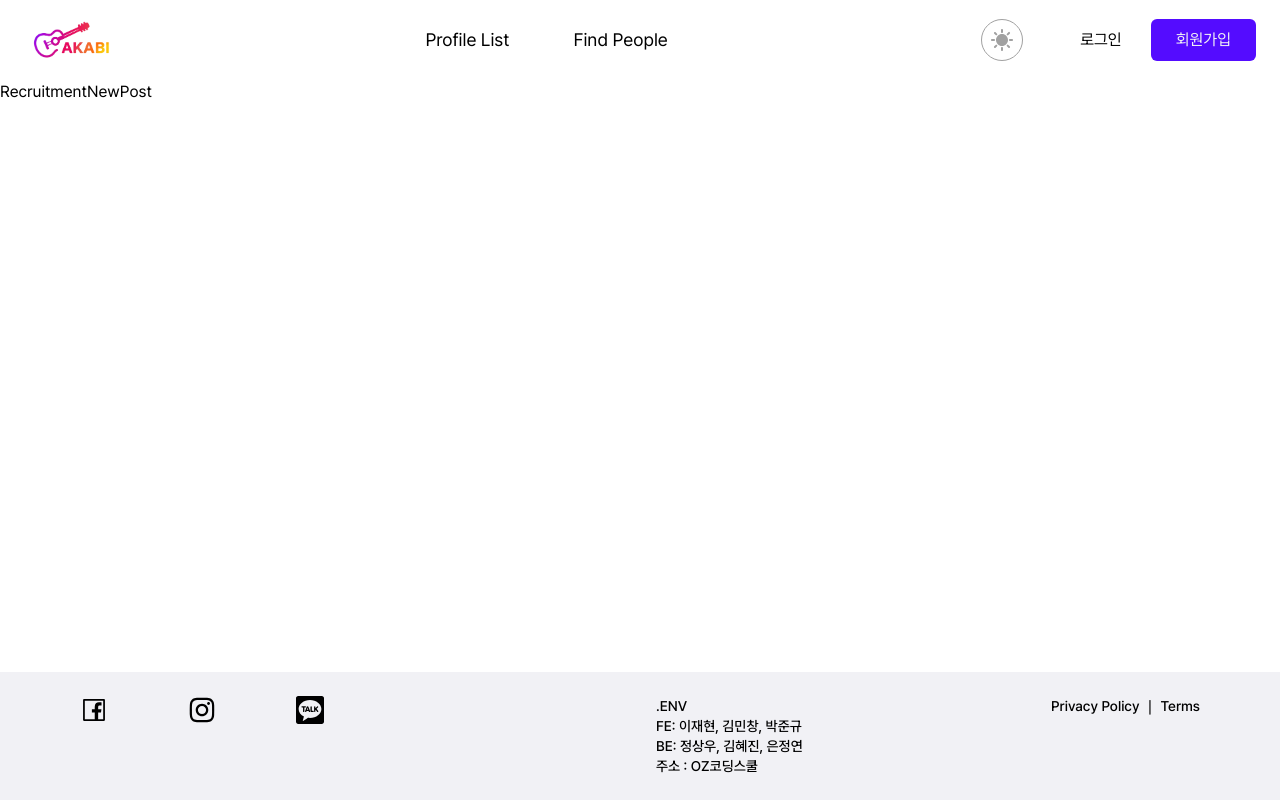
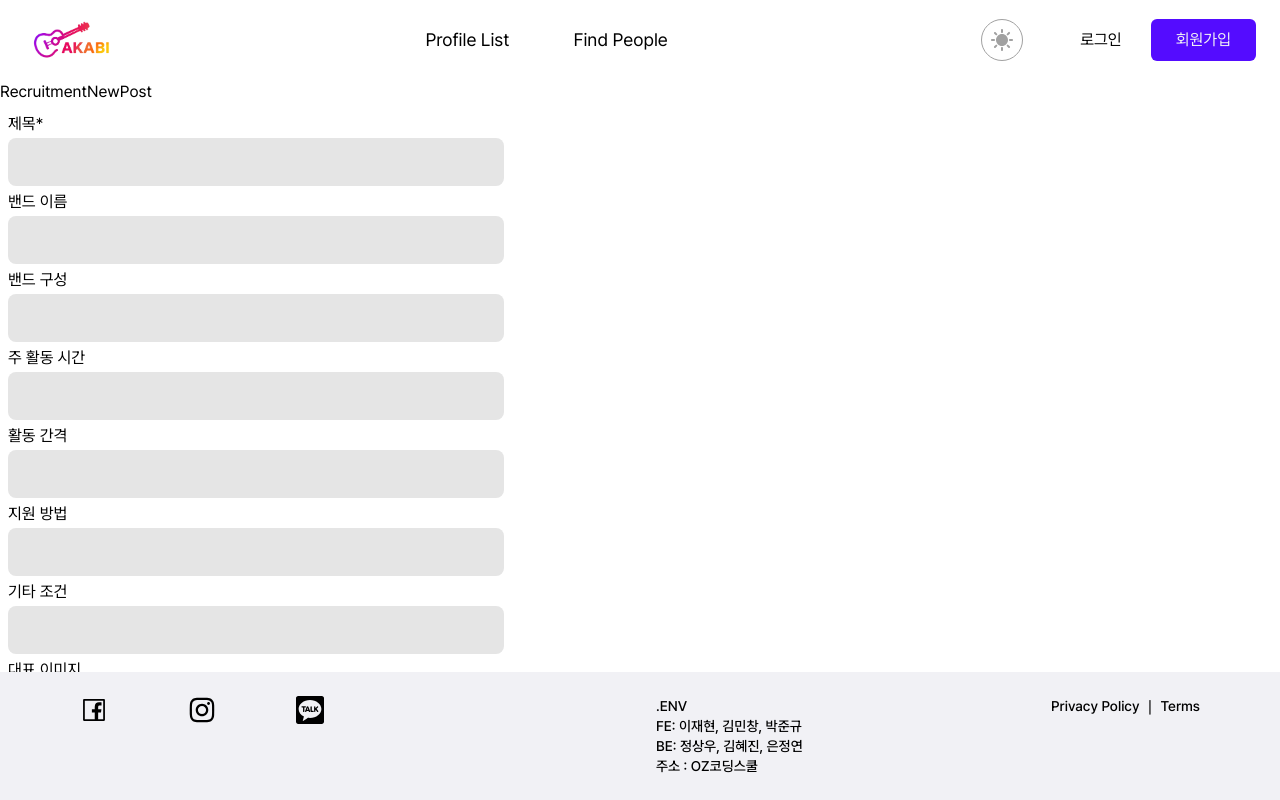
Before and after one commit to env-project/frontend, a React (Vite) app: page /recruitment-post/new-post in a window 1280 px wide. Shown: the top 800 px of the page. Built offline with nearby package versions, Linux system fonts and the light colour scheme.

Commit message:
#122 feat: 단순 string 입력 및 이미지 입력 필드

```diff
--- a/src/pages/recruitment-post/RecruitmentNewPost.tsx
+++ b/src/pages/recruitment-post/RecruitmentNewPost.tsx
@@ -1,4 +1,7 @@
 import z from "zod";
+import Input from "@/components/input/AuthInput";
+import type { ReactNode } from "react";
+import ImageInput from "@/components/input/ImageInput";
 
 const positionItemSchema = z.object({
   position_id: z.string(),
@@ -26,5 +29,61 @@ const recruitmentPostSchema = z.object({
 });
 
 export default function RecruitmentNewPost() {
-  return <div>RecruitmentNewPost</div>;
+  return (
+    <div>
+      RecruitmentNewPost
+      <form className="flex flex-col items-center jsutify-start space-y-1 w-full p-2 max-w-lg">
+        <InputWithLabelContainer>
+          <label htmlFor="title">제목*</label>
+          <Input id="title" className="w-full" />
+        </InputWithLabelContainer>
+
+        <InputWithLabelContainer>
+          <label htmlFor="band-name">밴드 이름</label>
+          <Input id="band-name" className="w-full" />
+        </InputWithLabelContainer>
+
+        <InputWithLabelContainer>
+          <label htmlFor="band-composition">밴드 구성</label>
+          <Input id="band-composition" className="w-full" />
+        </InputWithLabelContainer>
+
+        <InputWithLabelContainer>
+          <label htmlFor="activity-time">주 활동 시간</label>
+          <Input id="activity-time" className="w-full" />
+        </InputWithLabelContainer>
+
+        <InputWithLabelContainer>
+          <label htmlFor="practice-frequency-time">활동 간격</label>
+          <Input id="practice-frequency-time" className="w-full" />
+        </InputWithLabelContainer>
+
+        <InputWithLabelContainer>
+          <label htmlFor="application-method">지원 방법</label>
+          <Input id="application-method" className="w-full" />
+        </InputWithLabelContainer>
+
+        <InputWithLabelContainer>
+          <label htmlFor="other-conditions">기타 조건</label>
+          <Input id="other-conditions" className="w-full" />
+        </InputWithLabelContainer>
+
+        <InputWithLabelContainer>
+          <label htmlFor="title">대표 이미지</label>
+          <ImageInput />
+        </InputWithLabelContainer>
+
+        <InputWithLabelContainer>
+          <label htmlFor="title">자세한 설명*</label>
+          <textarea id="title" className="w-full h-32 p-2 rounded-xl border" />
+        </InputWithLabelContainer>
+      </form>
+    </div>
+  );
 }
+
+function InputWithLabelContainer({ children }: { children: ReactNode }) {
+  return (
+    <div className="flex flex-col justify-center items-start space-y-0.5 w-full">{children}</div>
+  );
+}
```
